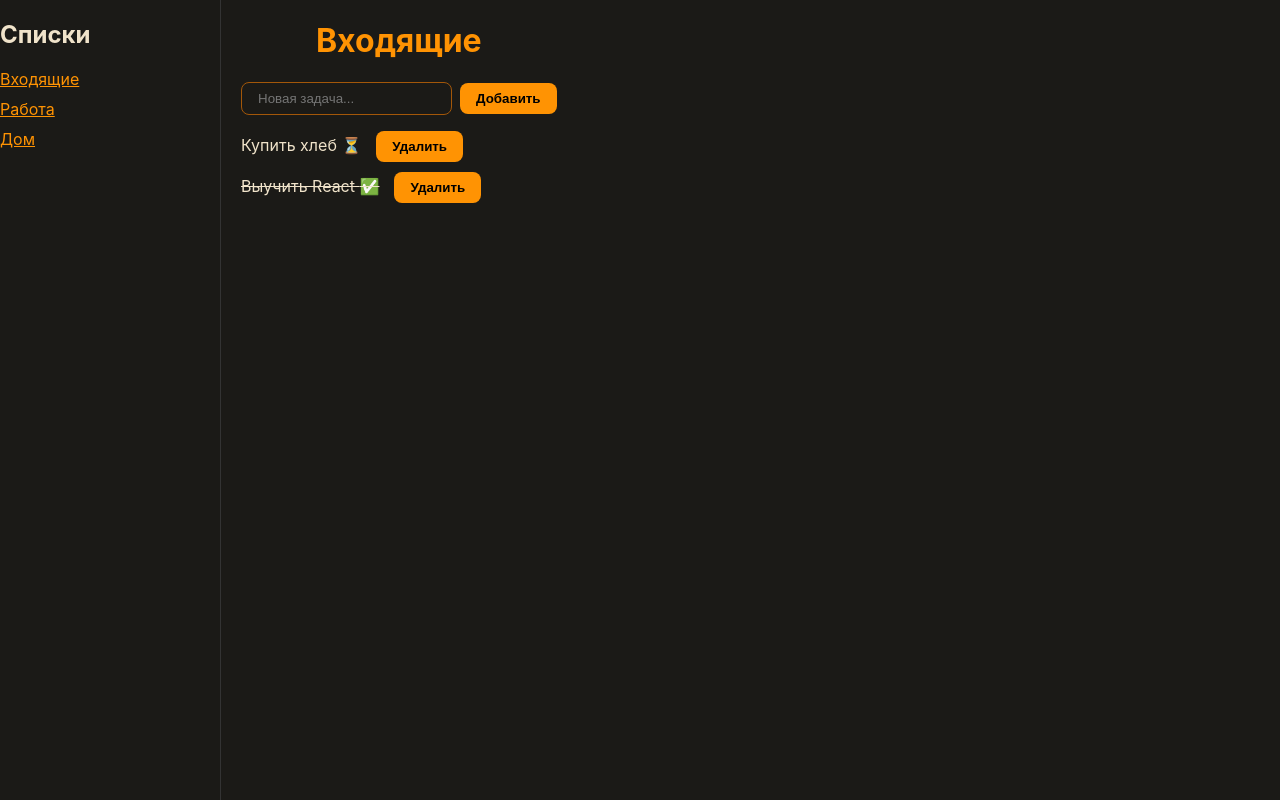
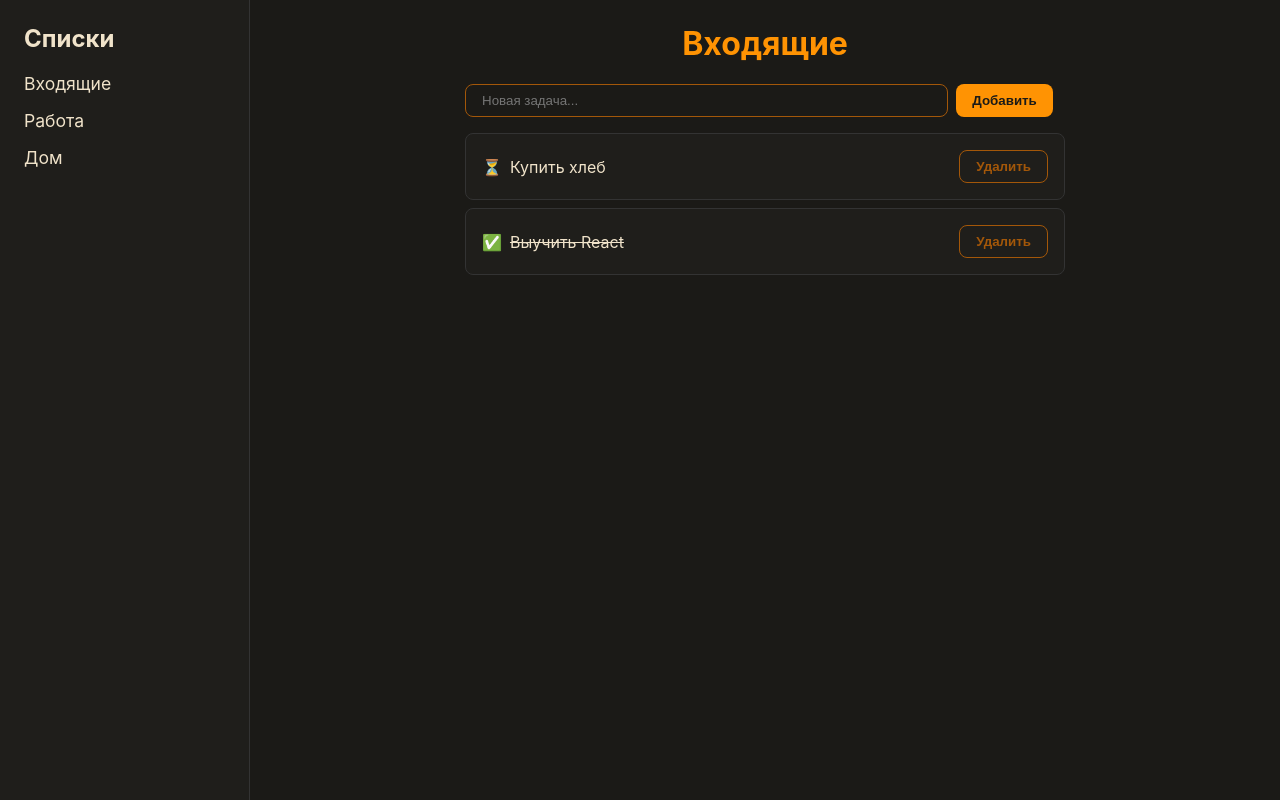
Before and after one commit to Fallingstash/web_lab3, a React (Vite) app: page /lists/list-1 in a window 1280 px wide. Built offline with nearby package versions, Linux system fonts and the light colour scheme.

Commit message:
style: fix input styling and layout

```diff
--- a/src/components/AddTaskForm.jsx
+++ b/src/components/AddTaskForm.jsx
@@ -28,8 +28,8 @@ function AddTaskForm({ listId }) {
   };
 
   return (
-    <form onSubmit={handleSubmit}>
-      <input
+    <form className="add-form" onSubmit={handleSubmit}>
+      <input className='input'
         type="text"
         value={taskName}
         onChange={(e) => setTaskName(e.target.value)}
--- a/src/components/TaskItem.jsx
+++ b/src/components/TaskItem.jsx
@@ -1,37 +1,27 @@
 import { useTodos } from '../state/TodoContext';
 
-function TaskItem({ task }) { // переименовали входящий пропс
+function TaskItem({ task }) {
+  const { dispatch } = useTodos();
 
-  const { dispatch } = useTodos()
-
-  // Функция-обработчик клика
   const handleToggle = () => {
-    dispatch({
-      type: 'task/toggled',
-      payload: task.id
-    });
-
+    dispatch({ type: 'task/toggled', payload: task.id });
   };
 
   const handleDelete = (e) => {
-    e.stopPropagation(); // Останавливаем всплытие!
-    dispatch({
-      type: 'task/removed',
-      payload: task.id
-    })
+    e.stopPropagation();
+    dispatch({ type: 'task/removed', payload: task.id });
   };
 
   return (
-    <li
-      onClick={handleToggle}
-      style={{
-        cursor: 'pointer',
-        textDecoration: task.done ? 'line-through' : 'none',
-        marginBottom: '10px'
-      }}
-    >
-      {task.title} {task.done ? '✅' : '⏳'}
-      <button onClick={handleDelete} style={{ marginLeft: '15px' }}>
+    <li className="task-card" onClick={handleToggle}>
+      <div className="task-content">
+        <span>{task.done ? '✅' : '⏳'}</span>
+        <span style={{ textDecoration: task.done ? 'line-through' : 'none' }}>
+          {task.title}
+        </span>
+      </div>
+
+      <button className="btn-delete" onClick={handleDelete}>
         Удалить
       </button>
     </li>
--- a/src/components/TaskList.jsx
+++ b/src/components/TaskList.jsx
@@ -1,12 +1,10 @@
 import TaskItem from './TaskItem';
 
-// Этот компонент получает массив задач через props
 function TaskList({ tasks }) {
   return (
-    <ul>
-      {/* Мы используем map, чтобы превратить массив данных в массив компонентов */}
+    <ul className="task-list">
       {tasks.map((task) => (
-        <TaskItem key={task.id} task={task}/>
+        <TaskItem key={task.id} task={task} />
       ))}
     </ul>
   );
--- a/src/index.css
+++ b/src/index.css
@@ -11,30 +11,95 @@
     --radius: 8px;
 }
 
+* {
+    box-sizing: border-box;
+}
+
 body {
     font-family: 'Inter', system-ui, sans-serif;
     background-color: var(--bg-main);
     color: var(--text-main);
     margin: 0;
-    padding: 0; /* Убрали отступы у body */
+    padding: 0;
 }
 
-/* Создаем контейнер для всего приложения */
-#root {
+/* --- СЕТКА ПРИЛОЖЕНИЯ --- */
+.app-layout {
     display: flex;
     min-height: 100vh;
-    width: 100%;
 }
 
-h1 { color: var(--color-primary); text-align: center; }
+/* Сайдбар фиксируем слева */
+.sidebar {
+    position: fixed;
+    top: 0;
+    left: 0;
+    width: 250px;
+    height: 100vh;
+    background-color: var(--bg-card);
+    padding: var(--space-6);
+    border-right: 1px solid #333;
+}
 
-input {
+.sidebar h2 {
+    margin-top: 0;
+    color: var(--text-main);
+}
+
+.sidebar ul {
+    list-style: none;
+    padding: 0;
+}
+
+.sidebar li {
+    margin-bottom: var(--space-4);
+}
+
+.sidebar a {
+    color: var(--text-main);
+    text-decoration: none;
+    font-size: 1.1rem;
+}
+
+.sidebar a:hover {
+    color: var(--color-primary);
+}
+
+/* Основная область */
+.main-content {
+    margin-left: 250px; /* Отступаем от сайдбара */
+    flex: 1;
+    display: flex;
+    justify-content: center; /* Центрируем контент по горизонтали */
+    padding: var(--space-6);
+}
+
+/* Обертка контента (ограничиваем ширину) */
+.content-wrapper {
+    width: 100%;
+    max-width: 600px;
+    display: flex;
+    flex-direction: column;
+    gap: var(--space-4);
+}
+
+/* --- ЭЛЕМЕНТЫ --- */
+h1 { color: var(--color-primary); text-align: center; margin-top: 0; }
+
+/* Форма */
+.add-form {
+    display: flex;
+    gap: var(--space-2);
+    padding-right: 12.2px;
+}
+
+.add-form input {
+    flex: 1;
     background: transparent;
     border: 1px solid var(--color-secondary);
     color: var(--text-main);
     padding: var(--space-2) var(--space-4);
     border-radius: var(--radius);
-    margin-right: var(--space-2);
 }
 
 button {
@@ -44,8 +109,45 @@ button {
     padding: var(--space-2) var(--space-4);
     cursor: pointer;
     font-weight: bold;
+    color: #1B1A17;
 }
 
 button:hover { background-color: #ffaa33; }
 
-ul { padding: 0; list-style: none; }
+/* Список задач */
+.task-list {
+    padding: 0;
+    list-style: none;
+    display: flex;
+    flex-direction: column;
+    gap: var(--space-2); /* Задачи идут друг под другом */
+}
+
+/* Карточка задачи */
+.task-card {
+    display: flex;
+    justify-content: space-between;
+    align-items: center;
+    background-color: var(--bg-card);
+    padding: var(--space-4);
+    border-radius: var(--radius);
+    border: 1px solid #333;
+    cursor: pointer;
+}
+
+.task-content {
+    display: flex;
+    gap: var(--space-2);
+    align-items: center;
+}
+
+.btn-delete {
+    background-color: transparent;
+    border: 1px solid var(--color-secondary);
+    color: var(--color-secondary);
+}
+
+.btn-delete:hover {
+    background-color: var(--color-secondary);
+    color: var(--text-main);
+}
--- a/src/pages/Layout.jsx
+++ b/src/pages/Layout.jsx
@@ -5,25 +5,22 @@ function Layout() {
   const { state } = useTodos();
 
   return (
-    <div style={{ display: 'flex', gap: '20px' }}>
-      {/* Боковая панель со списками */}
-      <aside style={{ width: '200px', borderRight: '1px solid #333', paddingRight: '20px' }}>
+    <div className="app-layout">
+      <aside className="sidebar">
         <h2>Списки</h2>
         <ul>
           {state.lists.map(list => (
-            <li key={list.id} style={{ marginBottom: '10px' }}>
-              {/* Link - это ссылка без перезагрузки */}
-              <Link to={`/lists/${list.id}`} style={{ color: '#FF9303' }}>
-                {list.title}
-              </Link>
+            <li key={list.id}>
+              <Link to={`/lists/${list.id}`}>{list.title}</Link>
             </li>
           ))}
         </ul>
       </aside>
 
-      {/* Сюда будет вставляться ListPage */}
-      <main style={{ flex: 1 }}>
-        <Outlet />
+      <main className="main-content">
+        <div className="content-wrapper">
+          <Outlet />
+        </div>
       </main>
     </div>
   );
```
